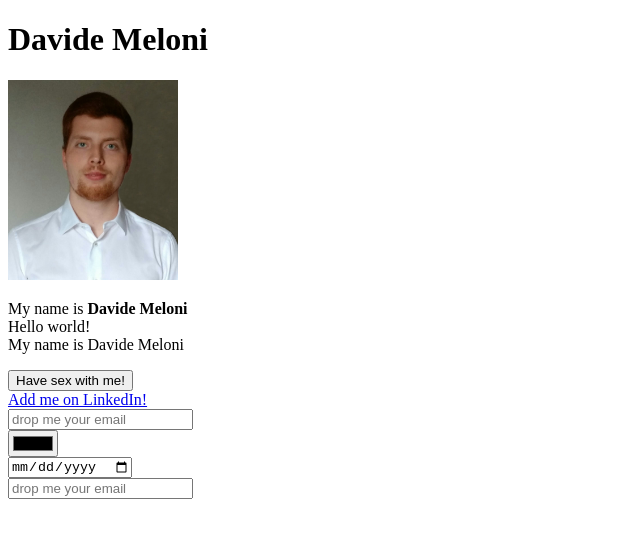
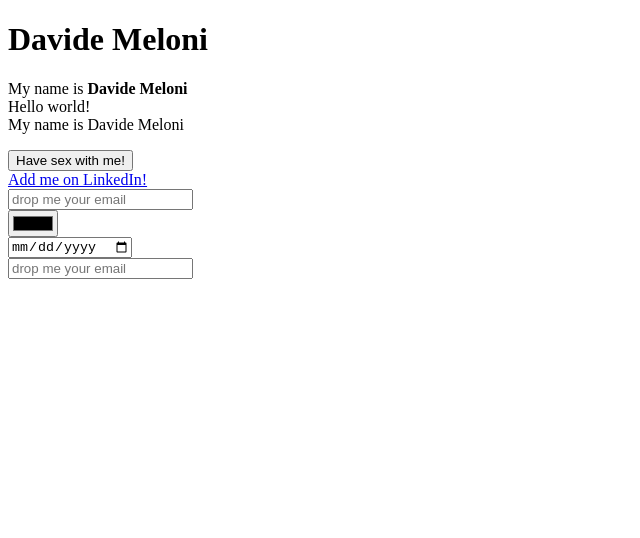
Before and after one commit to CuriousAgent/CuriousAgent.github.io, a plain HTML site: page index.html in a window 1280 px wide. Shown: the whole page, without its empty margins (0-640 px from the left). Drawn offline with Linux system fonts and the light colour scheme.

Commit message:
Update index.html

```diff
--- a/index.html
+++ b/index.html
@@ -5,7 +5,7 @@
 </head>
 <body>
 <h1>Davide Meloni</h1>
-<img src='https://curiousagent.github.io/profile_pic.jpg' width="170" height="200" alt="profile pic">
+<!--<img src='https://curiousagent.github.io/profile_pic.jpg' width="170" height="200" alt="profile pic">-->
 <p>
 <div>
 My name is <strong>Davide Meloni</strong> <br>
```
